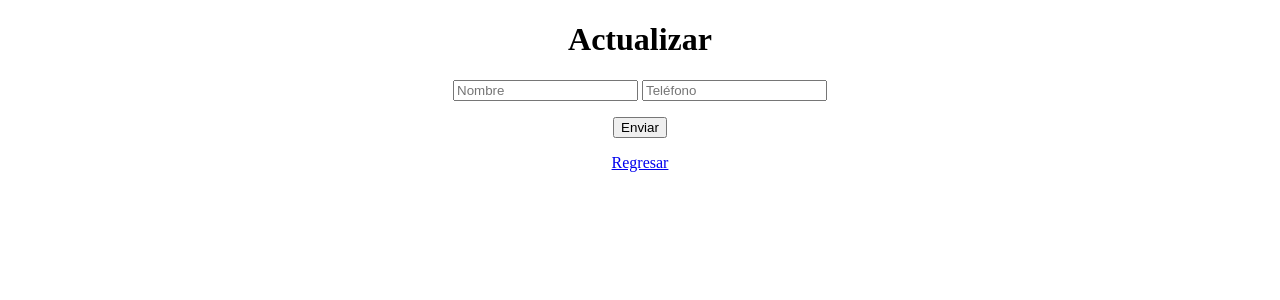
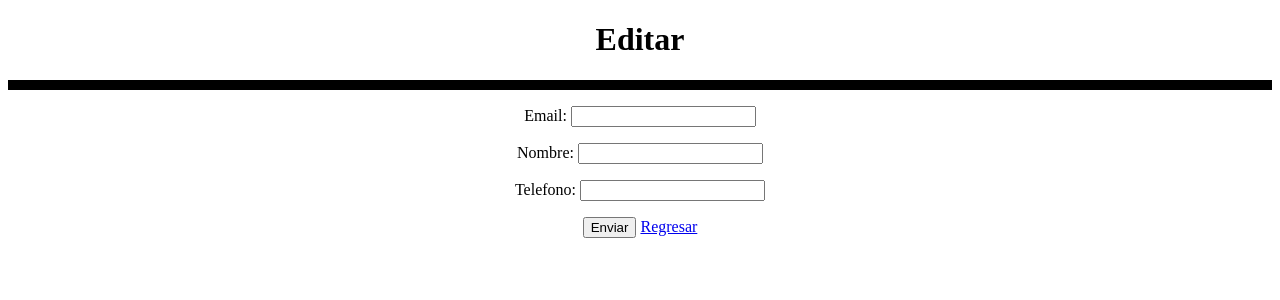
Before and after one commit to PatricioVargasR/heroku_frontend, a Flask app: template templates/editar.html in a window 1280 px wide. Shown: the top 300 px of the page. Run offline with Flask 3, Linux system fonts and the light colour scheme; the template is opened without the code that fills it, so the values that code supplies are empty.

Commit message:
ADD SIMPLE STYLE

```diff
--- a/templates/editar.html
+++ b/templates/editar.html
@@ -7,17 +7,27 @@
     <title>Document</title>
 </head>
 <body>
-    <center><h1>Actualizar</h1>
+    <center><h1>Editar</h1>
+    <hr size="10" color="black">
     <form id="insert-form" name="insert-form">
-
-        <input type="text" id="emailInput" name="email" placeholder="Email" style="display: none;">
-        <input type="text" id="nombreInput" name="nombre" placeholder="Nombre">
-        <input type="text" id="telefonoInput" name="telefono" placeholder="Teléfono">
+        <p>
+        <label for="email">Email:</label>
+       <!-- <input type="text" id="emailInput" name="email" style="display: none;">-->
+       <input type="text" id="emailInput" name="email">
+        </p>
+        <p>
+        <label for="nombre">Nombre:</label>
+        <input type="text" id="nombreInput" name="nombre" >
+        </p>
+        <p>
+        <label for="telefono">Telefono:</label>
+        <input type="text" id="telefonoInput" name="telefono">
+        </p>
         <p>
             <button type="button" onclick="updateContact()">Enviar</button>
+            <a href="index.html">Regresar</a>
         </p>
     </form>
-    <a href="index.html">Regresar</a>
 </center>
 <script>
     function updateContact() {
--- a/templates/ver.html
+++ b/templates/ver.html
@@ -8,8 +8,10 @@
     </head>
 
     <body>
-        <center><h1>Contacto</h1></center>
+        <center><h1>Contacto</h1>
+        <hr size="10" color="black">
+        <div id="detalle"></div>
         <a href="index.html">Regresar</a>
-        <div id="detalle"></div>
+        </center>
     </body>
 </html>
```
Also changed, not shown: templates/borrar.html (+5 -3 lines), templates/index.html (+8 -6 lines), templates/insertar.html (+15 -5 lines).
